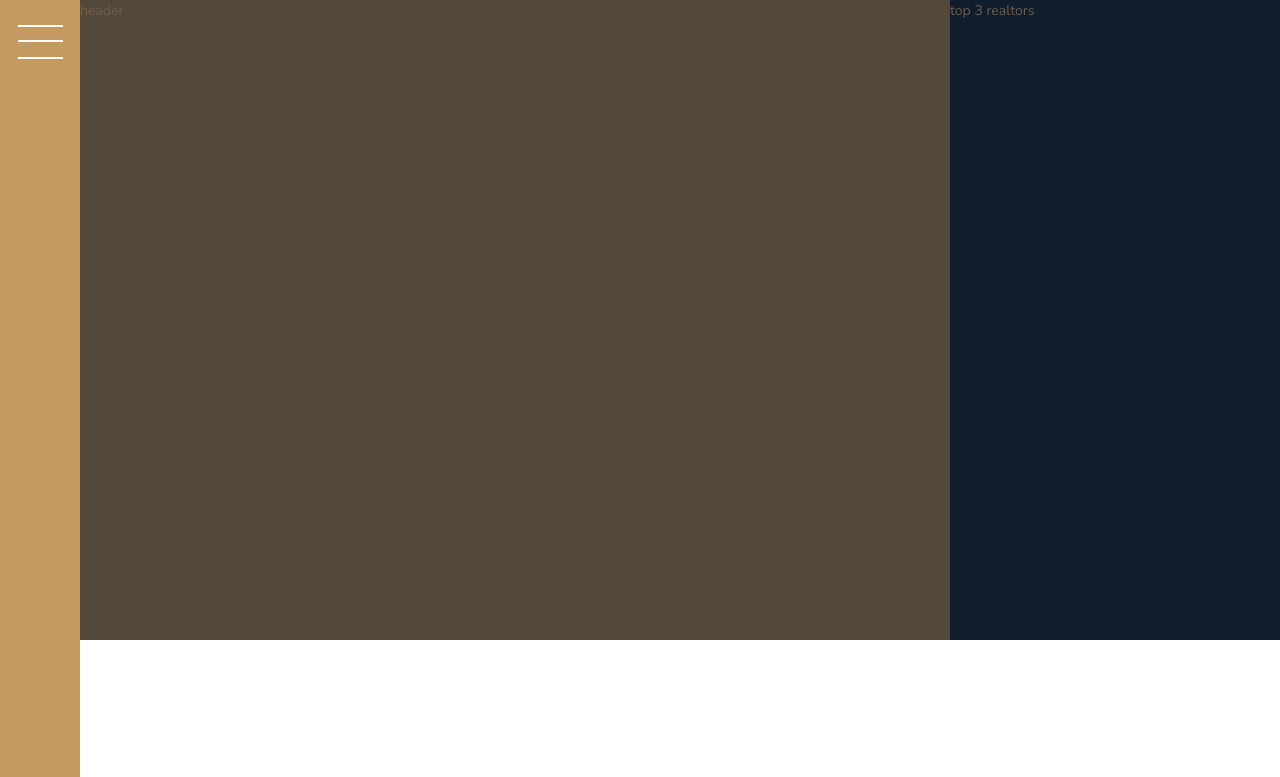
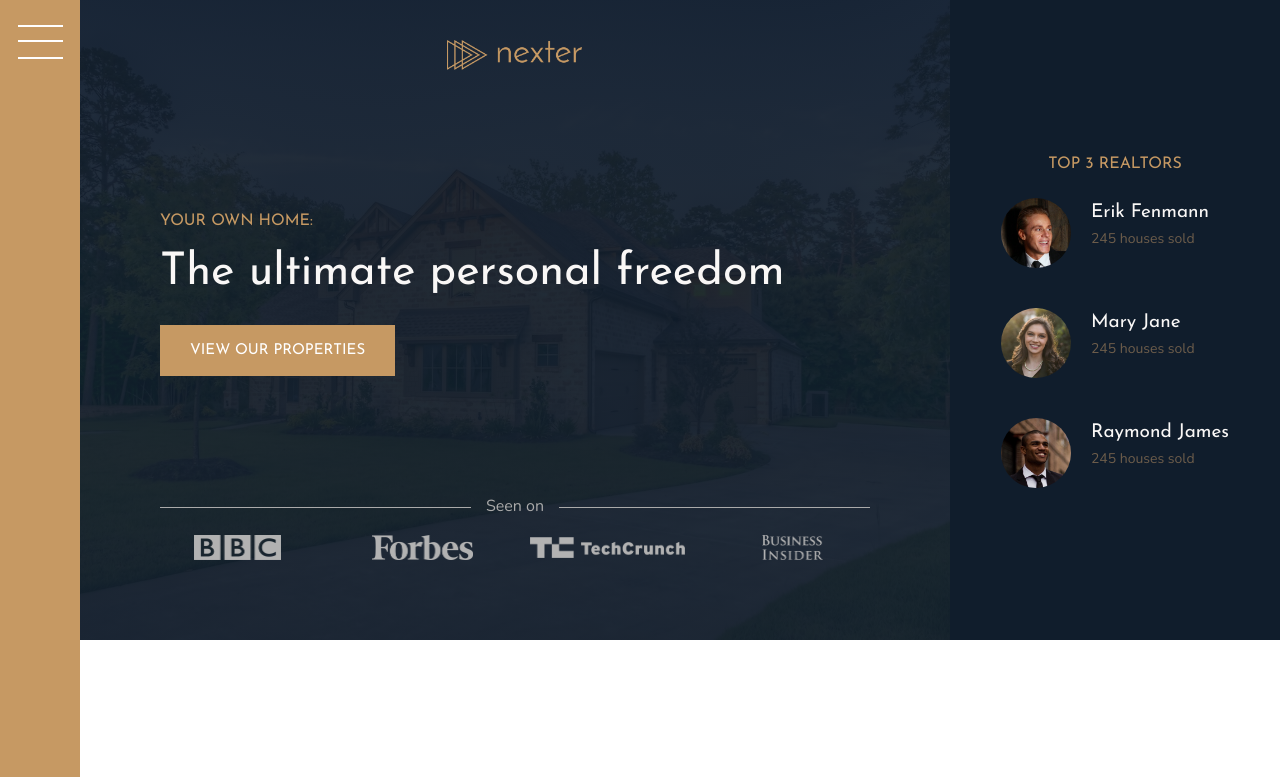
Before and after one commit to Rishi500/nexter, a website: page index.html in a window 1280 px wide. Shown: the top 777 px of the page. Drawn offline with nearby package versions, Linux system fonts and the light colour scheme.

Commit message:
realtors

```diff
--- a/index.html
+++ b/index.html
@@ -17,11 +17,39 @@
         </div>
 
         <header class="header">
-            header
+            <img src="img/logo.png" alt="" class="header__logo">
+            <h3 class="heading-3">Your own home:</h3>
+            <h1 class="heading-1">The ultimate personal freedom</h1>
+            <button class="btn header__btn">View our properties</button>
+
+            <div class="header__seenon-text">Seen on</div>
+            <div class="header__seenon-logos">
+                <img src="img/logo-bbc.png" alt="bbc logo">
+                <img src="img/logo-forbes.png" alt="forbes logo">
+                <img src="img/logo-techcrunch.png" alt="techcrunch logo">
+                <img src="img/logo-bi.png" alt="bi logo">
+            </div>
         </header>
 
         <div class="realtors">
-            top 3 realtors
+           <h3 class="heading-3">Top 3 realtors</h3>
+           <div class="realtors__list">
+            <img src="img/realtor-1.jpeg" alt="realtor img" class="realtors__img">
+            <div class="realtor__details">
+                <h4 class="heading-4 heading-4--light">Erik Fenmann</h4>
+                <p class="realtor__sold">245 houses sold</p>
+            </div>
+            <img src="img/realtor-2.jpeg" alt="realtor img" class="realtors__img">
+            <div class="realtor__details">
+                <h4 class="heading-4 heading-4--light">Mary Jane</h4>
+                <p class="realtor__sold">245 houses sold</p>
+            </div>
+            <img src="img/realtor-3.jpeg" alt="realtor img" class="realtors__img">
+            <div class="realtor__details">
+                <h4 class="heading-4 heading-4--light">Raymond James</h4>
+                <p class="realtor__sold">245 houses sold</p>
+            </div>
+           </div>
         </div>
 
         <section class="features">
--- a/sass/_header.scss
+++ b/sass/_header.scss
@@ -1,4 +1,57 @@
-.header{
+.header {
     background-color: $color-grey-dark-1;
     grid-column: full-start / col-end 6;
+    background-image: linear-gradient(rgba($color-secondary, .93), rgba($color-secondary, .93)), url(../img/hero.jpeg);
+    background-size: cover;
+    background-position: center;
+    padding: 8rem;
+    padding-top: 4rem;
+
+    display: grid;
+    grid-template-rows: 1fr min-content minmax(6rem, min-content) 1fr;
+    grid-template-columns: minmax(min-content, max-content);
+    grid-row-gap: 1.5rem;
+    justify-content: center;
+
+    &__logo {
+        height: 3rem;
+        justify-self: center;
+    }
+
+    &__btn {
+        align-self: start;
+        justify-self: start;
+    }
+
+    &__seenon-text {
+        display: grid;
+        grid-template-columns: 1fr max-content 1fr;
+        grid-column-gap: 1.5rem;
+        align-items: center;
+
+        font-size: 1.6rem;
+        color: $color-grey-light-2;
+
+        &::before,
+        &::after {
+            content: "";
+            height: 1px;
+            display: block;
+            background-color: currentColor;
+        }
+    }
+
+    &__seenon-logos {
+        display: grid;
+        grid-template-columns: repeat(4, 1fr);
+        grid-column-gap: 3rem;
+        justify-items: center;
+        align-items: center;
+
+        img {
+            max-height: 2.5rem;
+            max-width: 100%;
+            filter: brightness(70%);
+        }
+    }
 }
--- a/sass/_realtors.scss
+++ b/sass/_realtors.scss
@@ -1,4 +1,29 @@
 .realtors{
     background-color: $color-secondary;
     grid-column: col-start 7 / full-end;
+    padding: 3rem;
+
+    display: grid;
+    align-content: center;
+    justify-items: center;
+    row-gap: 2rem;
+
+    &__list{
+         display: grid;
+         grid-template-columns: min-content max-content;
+         column-gap: 2rem;
+         row-gap: 5vh;
+         align-content: center;
+         justify-content: center;
+    }
+    &__img{
+        width:  7rem;
+        border-radius: 50%;
+        display: inline-block;
+    }
+    &__sold{
+        text-transform: uppercase;
+        color: $color-grey-light-2;
+        margin-top: -.3rem;
+    }
 }
--- a/sass/_typography.scss
+++ b/sass/_typography.scss
@@ -5,6 +5,9 @@
 
 .heading-1{
     @extend %heading;
+    font-size: 4.5rem;
+    color: $color-grey-light-1;
+    line-height: 1;
 }
 .heading-2{
     @extend %heading;
```
Also changed, not shown: css/style.css.
